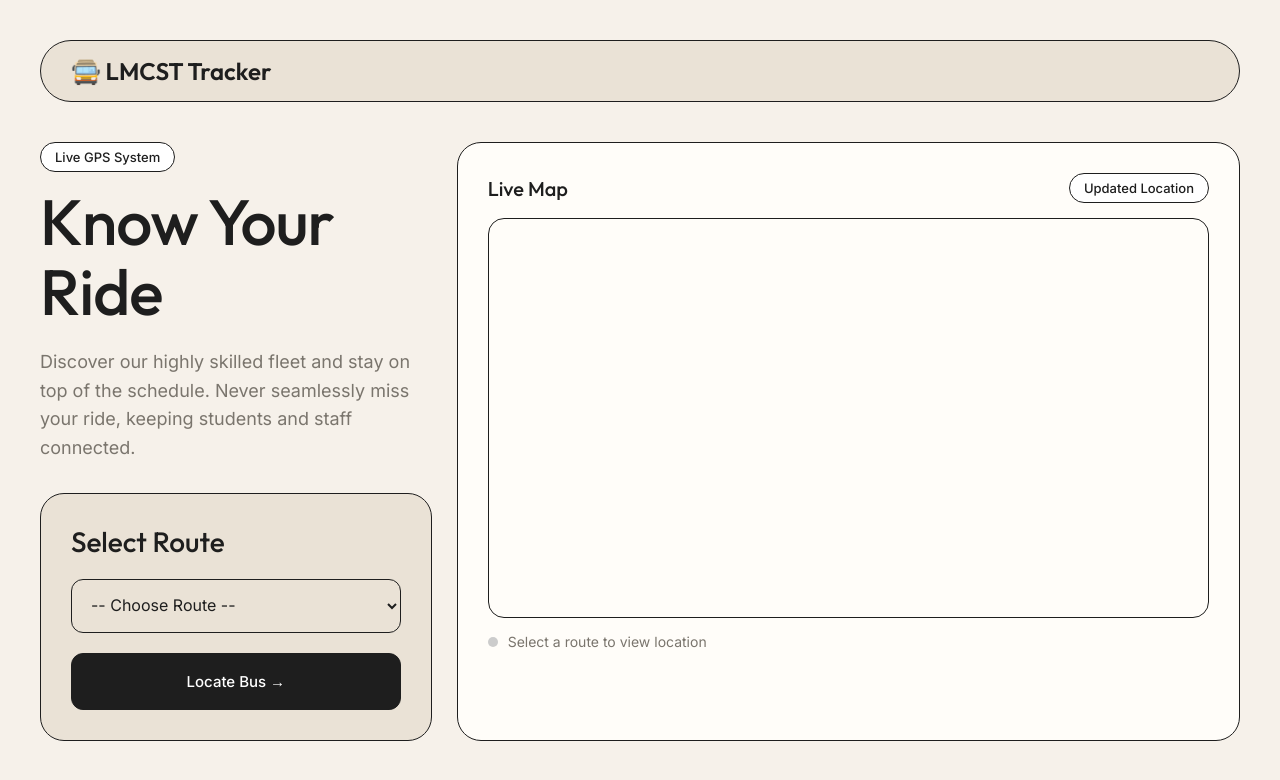
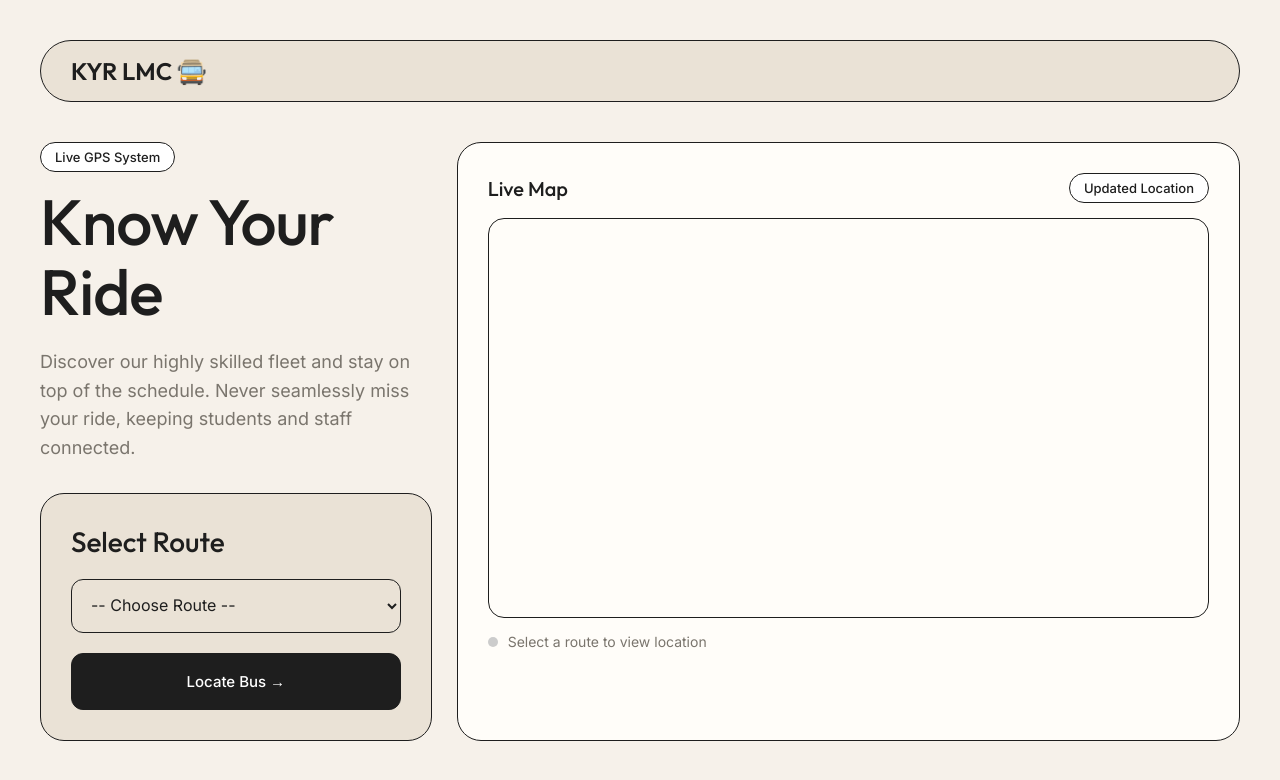
Before and after one commit to aadithyandd/lmc-kyr, a website: page index.html in a window 1280 px wide. Drawn offline with nearby package versions, Linux system fonts and the light colour scheme.

Commit message:
changes in nav bar

```diff
--- a/index.html
+++ b/index.html
@@ -13,7 +13,7 @@
 
 <body>
     <nav class="navbar">
-        <a href="index.html" class="brand-logo">🚍 LMCST Tracker</a>
+        <a href="index.html" class="brand-logo">KYR LMC 🚍</a>
         <ul class="nav-links">
         </ul>
         <div class="nav-actions">
```
